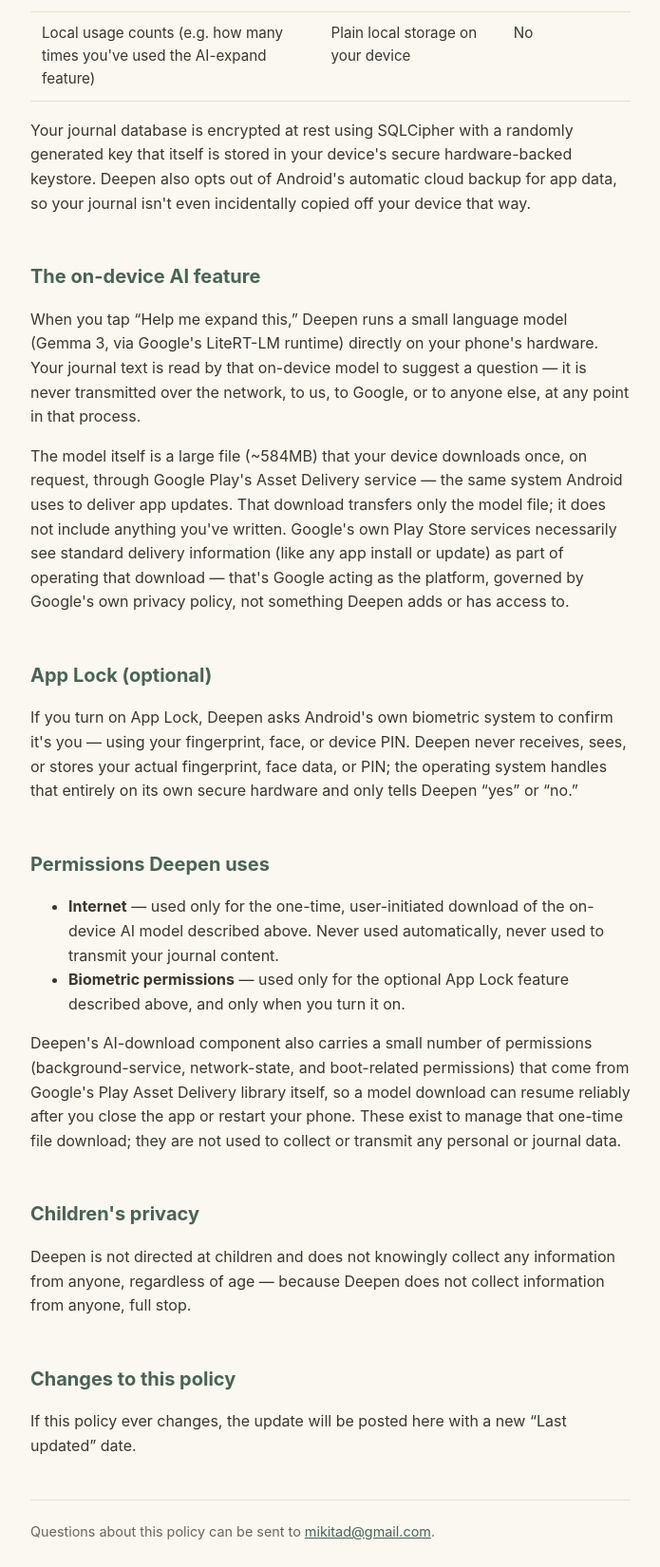
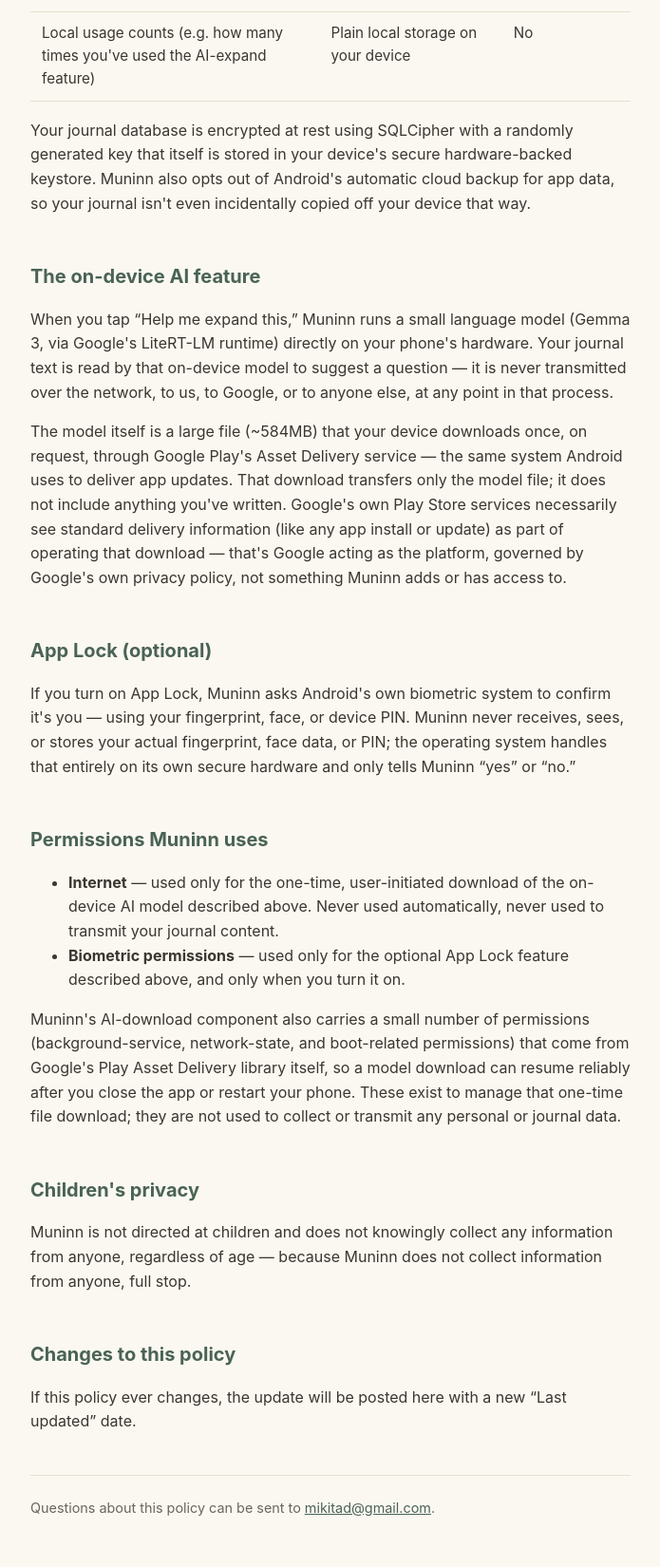
Before and after one commit to danamikita/deepen-legal, a plain HTML site: page index.html in a window 1280 px wide. Shown: the part 1147-2797 px from the top of the page at 95% size, without its empty margins (292-987 px from the left). Drawn offline with Linux system fonts and the light colour scheme.

Commit message:
Rename Deepen to Muninn throughout

```diff
--- a/index.html
+++ b/index.html
@@ -3,7 +3,7 @@
 <head>
 <meta charset="utf-8">
 <meta name="viewport" content="width=device-width, initial-scale=1">
-<title>Privacy Policy &mdash; Deepen</title>
+<title>Privacy Policy &mdash; Muninn</title>
 <style>
   :root {
     --cream: #FBF8F2;
@@ -104,19 +104,19 @@
 <body>
 <div class="wrap">
   <header>
-    <p class="eyebrow">Deepen</p>
+    <p class="eyebrow">Muninn</p>
     <h1>Privacy Policy</h1>
     <p class="updated">Last updated: October 25, 2026</p>
   </header>
 
-  <p>Deepen is an offline journaling app. This policy explains, plainly, what
+  <p>Muninn is an offline journaling app. This policy explains, plainly, what
   happens to your data &mdash; the short version is: it stays on your phone.</p>
 
   <div class="summary">
     <h2>The short version</h2>
     <ul>
       <li>Everything you write stays on your device, encrypted, and is never uploaded anywhere.</li>
-      <li>Deepen has no account system, no server, and no backend of any kind for your journal content to be sent to &mdash; even if we wanted to collect it, there's nowhere for it to go.</li>
+      <li>Muninn has no account system, no server, and no backend of any kind for your journal content to be sent to &mdash; even if we wanted to collect it, there's nowhere for it to go.</li>
       <li>The AI writing-prompt feature runs entirely on your device. Nothing you write is sent to us, to Google, or to anyone else for that feature to work.</li>
       <li>We collect no analytics, no advertising data, and no crash reports.</li>
       <li>We don't sell or share your data, because we don't have your data.</li>
@@ -135,12 +135,12 @@
 
   <p>Your journal database is encrypted at rest using SQLCipher with a randomly
   generated key that itself is stored in your device's secure hardware-backed
-  keystore. Deepen also opts out of Android's automatic cloud backup for app
+  keystore. Muninn also opts out of Android's automatic cloud backup for app
   data, so your journal isn't even incidentally copied off your device that
   way.</p>
 
   <h2>The on-device AI feature</h2>
-  <p>When you tap &ldquo;Help me expand this,&rdquo; Deepen runs a small
+  <p>When you tap &ldquo;Help me expand this,&rdquo; Muninn runs a small
   language model (Gemma 3, via Google's LiteRT-LM runtime) directly on your
   phone's hardware. Your journal text is read by that on-device model to
   suggest a question &mdash; it is never transmitted over the network, to us,
@@ -153,21 +153,21 @@
   own Play Store services necessarily see standard delivery information (like
   any app install or update) as part of operating that download &mdash;
   that's Google acting as the platform, governed by Google's own privacy
-  policy, not something Deepen adds or has access to.</p>
+  policy, not something Muninn adds or has access to.</p>
 
   <h2>App Lock (optional)</h2>
-  <p>If you turn on App Lock, Deepen asks Android's own biometric system to
-  confirm it's you &mdash; using your fingerprint, face, or device PIN. Deepen
+  <p>If you turn on App Lock, Muninn asks Android's own biometric system to
+  confirm it's you &mdash; using your fingerprint, face, or device PIN. Muninn
   never receives, sees, or stores your actual fingerprint, face data, or PIN;
   the operating system handles that entirely on its own secure hardware and
-  only tells Deepen &ldquo;yes&rdquo; or &ldquo;no.&rdquo;</p>
+  only tells Muninn &ldquo;yes&rdquo; or &ldquo;no.&rdquo;</p>
 
-  <h2>Permissions Deepen uses</h2>
+  <h2>Permissions Muninn uses</h2>
   <ul>
     <li><strong>Internet</strong> &mdash; used only for the one-time, user-initiated download of the on-device AI model described above. Never used automatically, never used to transmit your journal content.</li>
     <li><strong>Biometric permissions</strong> &mdash; used only for the optional App Lock feature described above, and only when you turn it on.</li>
   </ul>
-  <p>Deepen's AI-download component also carries a small number of permissions
+  <p>Muninn's AI-download component also carries a small number of permissions
   (background-service, network-state, and boot-related permissions) that come
   from Google's Play Asset Delivery library itself, so a model download can
   resume reliably after you close the app or restart your phone. These exist
@@ -175,8 +175,8 @@
   transmit any personal or journal data.</p>
 
   <h2>Children's privacy</h2>
-  <p>Deepen is not directed at children and does not knowingly collect any
-  information from anyone, regardless of age &mdash; because Deepen does not
+  <p>Muninn is not directed at children and does not knowingly collect any
+  information from anyone, regardless of age &mdash; because Muninn does not
   collect information from anyone, full stop.</p>
 
   <h2>Changes to this policy</h2>
```
Also changed, not shown: 1 other file.
